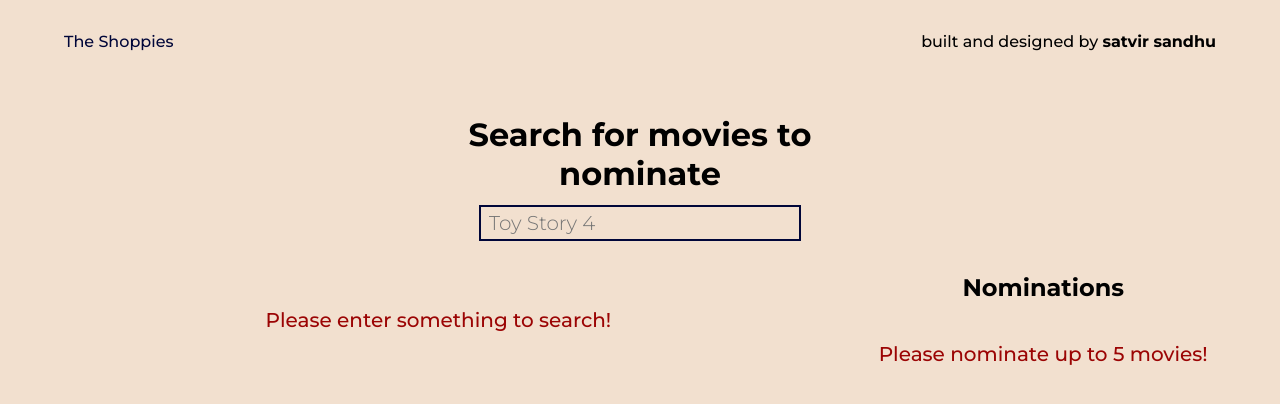
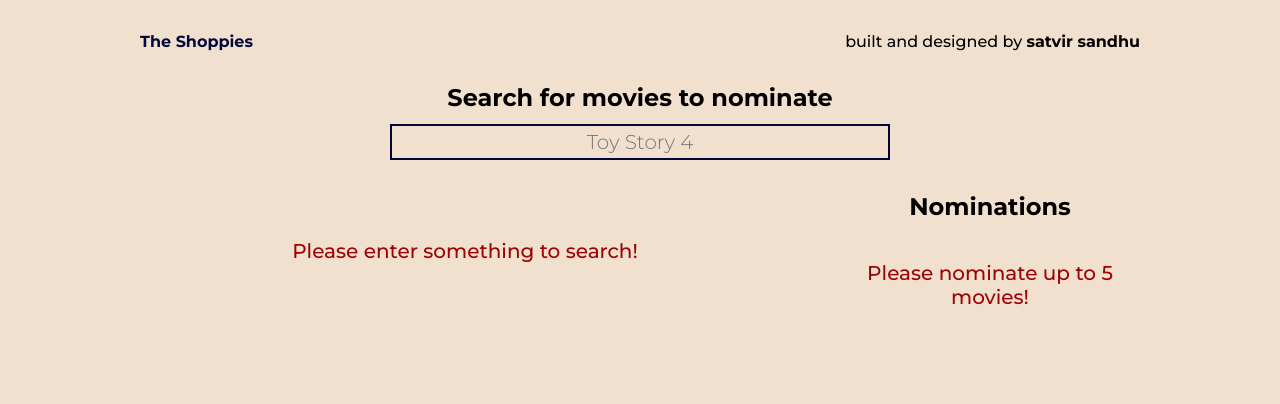
Before and after one commit to satv1r/Shoppies-W21, a React (Create React App) app: page /search in a window 1280 px wide. Shown: the top 404 px of the page. Built offline with nearby package versions, Linux system fonts and the light colour scheme.

Commit message:
got alot done

```diff
--- a/src/App.js
+++ b/src/App.js
@@ -10,6 +10,7 @@ function App() {
   const [nominations, setNominations] = useState([]);
   const [loading, setLoading] = useState(false);
   const [tooMany, setTooMany] = useState(false);
+  const [viewNominations, setViewNominations] = useState(false);
 
   // fetch movies based on input
   const fetchMovies = async () => {
@@ -74,6 +75,10 @@ function App() {
     setInput(e.target.value);
   };
 
+  const toggleViewNominations = () => {
+    setViewNominations(!viewNominations);
+  };
+
   // initial setup
   useEffect(() => {
     if (localStorage.getItem("nominations")) {
@@ -109,11 +114,17 @@ function App() {
       <header>
         <nav>
           <div className="container">
+            <button className="mobileSwitcher" onClick={toggleViewNominations}>
+              {viewNominations && <i class="fas fa-trophy"></i>}
+              {!viewNominations && <i class="fas fa-search"></i>}
+            </button>
             <ul>
-              <li>
-                <Link to="/"> The Shoppies </Link>
+              <li className="logo">
+                <Link to="/">
+                  <strong>The Shoppies</strong>
+                </Link>
               </li>
-              <li>
+              <li className="plug">
                 built and designed by <strong>satvir sandhu</strong>
               </li>
             </ul>
@@ -134,6 +145,7 @@ function App() {
               movies={movies}
               loading={loading}
               tooMany={tooMany}
+              viewNominations={viewNominations}
             />
           </Route>
           <Route
--- a/src/styles/index.css
+++ b/src/styles/index.css
@@ -7,18 +7,52 @@
 }
 
 .container {
-  max-width: 1440px;
+  max-width: 320px;
   width: 90%;
   margin: 0 auto;
 }
 
+@media (min-width: 768px) {
+  .container {
+    max-width: 720px;
+  }
+}
+
+@media (min-width: 1000px) {
+  .container {
+    max-width: 1000px;
+  }
+}
+
 h1 {
   font-size: 4rem;
+  font-size: 2.25rem;
+  text-align: center;
+}
+
+@media (min-width: 768px) {
+  h1 {
+    font-size: 3.5rem;
+  }
+}
+
+@media (min-width: 1000px) {
+  h1 {
+    font-size: 4rem;
+    text-align: left;
+  }
 }
 
 h2 {
   font-weight: 700;
   font-size: 1.5rem;
+  font-size: 1.25rem;
+}
+
+@media (min-width: 768px) {
+  h2 {
+    font-size: 1.5rem;
+  }
 }
 
 h3 {
@@ -29,6 +63,13 @@ h3 {
 p {
   font-weight: 300;
   font-size: 1rem;
+  text-align: center;
+}
+
+@media (min-width: 1000px) {
+  p {
+    text-align: left;
+  }
 }
 
 p.error {
@@ -87,7 +128,14 @@ header {
   background: #f2e0cf;
   width: 100vw;
   min-height: 100vh;
-  height: 100%;
+}
+
+@media not all and (min-resolution: 0.001dpcm) {
+  @supports (-webkit-appearance: none) and (stroke-color: transparent) {
+    header {
+      min-height: -webkit-fill-available;
+    }
+  }
 }
 
 header .content {
@@ -115,7 +163,13 @@ header .right {
 }
 
 header .left {
-  width: 60%;
+  width: 100%;
+}
+
+@media (min-width: 1000px) {
+  header .left {
+    width: 60%;
+  }
 }
 
 nav {
@@ -127,13 +181,31 @@ nav ul {
   display: -webkit-box;
   display: -ms-flexbox;
   display: flex;
-  -webkit-box-pack: justify;
-      -ms-flex-pack: justify;
-          justify-content: space-between;
+  -webkit-box-pack: center;
+      -ms-flex-pack: center;
+          justify-content: center;
+}
+
+@media (min-width: 1000px) {
+  nav ul {
+    -webkit-box-pack: justify;
+        -ms-flex-pack: justify;
+            justify-content: space-between;
+  }
 }
 
 nav li {
   list-style: none;
+}
+
+nav .plug {
+  display: none;
+}
+
+@media (min-width: 1000px) {
+  nav .plug {
+    display: block;
+  }
 }
 
 .heading {
@@ -142,20 +214,44 @@ nav li {
 
 .subHeading {
   font-size: 2.75rem;
+  font-size: 1.5rem;
+}
+
+@media (min-width: 768px) {
+  .subHeading {
+    font-size: 2rem;
+  }
 }
 
 .navToSearch {
-  margin-top: 1.5rem;
   width: -webkit-fit-content;
   width: -moz-fit-content;
   width: fit-content;
-  padding: 0.75rem 1rem;
+  padding: 0.5rem 0.75rem;
   font-size: 1.75rem;
+  font-size: 1rem;
   border-radius: 50px;
+  border-radius: 20px;
   background: #000639;
   color: #f2e0cf;
   border: none;
   text-decoration: none;
+  margin: 0 auto;
+  margin-top: 1.5rem;
+}
+
+@media (min-width: 768px) {
+  .navToSearch {
+    padding: 0.75rem 1rem;
+    font-size: 1.5rem;
+    border-radius: 40px;
+  }
+}
+
+@media (min-width: 1000px) {
+  .navToSearch {
+    margin: 1.5rem 0 0 0;
+  }
 }
 
 .navToSearch:hover {
@@ -176,6 +272,7 @@ nav li {
       -ms-flex-align: center;
           align-items: center;
   width: 320px;
+  display: none;
 }
 
 .gallery .poster {
@@ -241,9 +338,50 @@ nav li {
           transform: translate3d(30%, -40%, 0) skew(-5deg, 12deg);
 }
 
+@media (min-width: 1000px) {
+  .gallery {
+    display: -webkit-box;
+    display: -ms-flexbox;
+    display: flex;
+  }
+}
+
+@media (min-width: 768px) {
+  .searchPage {
+    height: calc(100vh - 83px);
+    display: -webkit-box;
+    display: -ms-flexbox;
+    display: flex;
+    -webkit-box-orient: vertical;
+    -webkit-box-direction: normal;
+        -ms-flex-direction: column;
+            flex-direction: column;
+    -webkit-box-pack: center;
+        -ms-flex-pack: center;
+            justify-content: center;
+    -webkit-transform: translateY(-83px);
+            transform: translateY(-83px);
+  }
+}
+
+@media (min-width: 1000px) {
+  .searchPage {
+    -webkit-box-pack: start;
+        -ms-flex-pack: start;
+            justify-content: flex-start;
+    -webkit-transform: translateY(0);
+            transform: translateY(0);
+    height: -webkit-fit-content;
+    height: -moz-fit-content;
+    height: fit-content;
+  }
+}
+
 .searchForm {
   margin: 2rem auto;
+  margin: 0 0 2rem 0;
   width: 40%;
+  width: 100%;
   display: -webkit-box;
   display: -ms-flexbox;
   display: flex;
@@ -261,11 +399,18 @@ nav li {
 }
 
 .searchForm h1 {
-  font-size: 2rem;
+  font-size: 1.25rem;
+}
+
+@media (min-width: 768px) {
+  .searchForm h1 {
+    text-align: center;
+    font-size: 1.5rem;
+  }
 }
 
 .searchForm input {
-  width: 70%;
+  width: 100%;
   background-color: #f2e0cf;
   outline: none;
   border: 2px solid #000639;
@@ -273,6 +418,13 @@ nav li {
   padding: 0.25rem 0.5rem;
   font-size: 1.25rem;
   font-weight: 300;
+  text-align: center;
+}
+
+@media (min-width: 768px) {
+  .searchForm input {
+    width: 50%;
+  }
 }
 
 .presentation {
@@ -286,7 +438,14 @@ nav li {
 
 .results,
 .message {
-  width: 65%;
+  width: 100%;
+}
+
+@media (min-width: 1000px) {
+  .results,
+  .message {
+    width: 65%;
+  }
 }
 
 .message {
@@ -324,7 +483,7 @@ nav li {
   -webkit-box-pack: justify;
       -ms-flex-pack: justify;
           justify-content: space-between;
-  margin: 2.5rem 0;
+  margin: 2rem 0 1rem 0;
 }
 
 .cards .buttons {
@@ -338,6 +497,7 @@ nav li {
   -webkit-box-align: center;
       -ms-flex-align: center;
           align-items: center;
+  margin-bottom: 2rem;
 }
 
 .cards .buttons p {
@@ -345,7 +505,7 @@ nav li {
 }
 
 .card {
-  width: 45%;
+  width: 100%;
   display: -webkit-box;
   display: -ms-flexbox;
   display: flex;
@@ -353,6 +513,16 @@ nav li {
       -ms-flex-pack: justify;
           justify-content: space-between;
   margin-bottom: 1.25rem;
+}
+
+@media (min-width: 768px) {
+  .card {
+    width: 45%;
+  }
+}
+
+.card p {
+  text-align: left;
 }
 
 .card .image {
@@ -399,6 +569,7 @@ nav li {
 .nominations {
   width: 30%;
   text-align: center;
+  display: none;
 }
 
 .nominations h3 {
@@ -412,3 +583,50 @@ nav li {
 .nominations ul {
   margin: 2.5rem 0 1rem 0;
 }
+
+@media (min-width: 1000px) {
+  .nominations {
+    display: block;
+  }
+  .nominations p {
+    text-align: center;
+  }
+}
+
+.nominations.mobile {
+  display: block;
+  width: 100%;
+}
+
+.mobileSwitcher {
+  position: absolute;
+  top: 1rem;
+  right: 1rem;
+  background: #000639;
+  width: 2.5rem;
+  height: 2.5rem;
+  border-radius: 50%;
+  display: -webkit-box;
+  display: -ms-flexbox;
+  display: flex;
+  -webkit-box-pack: center;
+      -ms-flex-pack: center;
+          justify-content: center;
+  -webkit-box-align: center;
+      -ms-flex-align: center;
+          align-items: center;
+  color: #f2e0cf;
+}
+
+@media (min-width: 768px) {
+  .mobileSwitcher {
+    width: 3rem;
+    height: 3rem;
+  }
+}
+
+@media (min-width: 1000px) {
+  .mobileSwitcher {
+    display: none;
+  }
+}
--- a/src/styles/sass/index.scss
+++ b/src/styles/sass/index.scss
@@ -16,20 +16,41 @@ $accent-color: #95bf47;
 
 // Utilities
 .container {
-  max-width: 1440px;
+  max-width: 320px;
   width: 90%;
   margin: 0 auto;
+  @include mq(iPad) {
+    max-width: 720px;
+  }
+  @include mq(smallLaptop) {
+    max-width: 1000px;
+  }
 }
 
 // General Styles
 
 h1 {
   font-size: 4rem;
+  font-size: 2.25rem;
+  text-align: center;
+
+  @include mq(iPad) {
+    font-size: 3.5rem;
+  }
+
+  @include mq(smallLaptop) {
+    font-size: 4rem;
+    text-align: left;
+  }
 }
 
 h2 {
   font-weight: 700;
   font-size: 1.5rem;
+  font-size: 1.25rem;
+  @include mq(iPad) {
+    font-size: 1.5rem;
+  }
 }
 
 h3 {
@@ -40,6 +61,10 @@ h3 {
 p {
   font-weight: 300;
   font-size: 1rem;
+  text-align: center;
+  @include mq(smallLaptop) {
+    text-align: left;
+  }
 }
 
 p.error {
@@ -97,7 +122,12 @@ header {
   background: $secondary-color;
   width: 100vw;
   min-height: 100vh;
-  height: 100%;
+
+  @media not all and (min-resolution: 0.001dpcm) {
+    @supports (-webkit-appearance: none) and (stroke-color: transparent) {
+      min-height: -webkit-fill-available;
+    }
+  }
 
   .content {
     display: flex;
@@ -113,7 +143,10 @@ header {
   }
 
   .left {
-    width: 60%;
+    width: 100%;
+    @include mq(smallLaptop) {
+      width: 60%;
+    }
   }
 }
 
@@ -123,11 +156,22 @@ nav {
 
   ul {
     display: flex;
-    justify-content: space-between;
+
+    justify-content: center;
+    @include mq(smallLaptop) {
+      justify-content: space-between;
+    }
   }
 
   li {
     list-style: none;
+  }
+
+  .plug {
+    display: none;
+    @include mq(smallLaptop) {
+      display: block;
+    }
   }
 }
 
@@ -138,18 +182,37 @@ nav {
 
 .subHeading {
   font-size: 2.75rem;
+  font-size: 1.5rem;
+  @include mq(iPad) {
+    font-size: 2rem;
+  }
 }
 
 .navToSearch {
-  margin-top: 1.5rem;
   width: fit-content;
-  padding: 0.75rem 1rem;
+
+  padding: 0.5rem 0.75rem;
   font-size: 1.75rem;
+  font-size: 1rem;
   border-radius: 50px;
+  border-radius: 20px;
   background: $primary-color;
   color: $secondary-color;
   border: none;
   text-decoration: none;
+  margin: 0 auto;
+  margin-top: 1.5rem;
+
+  @include mq(iPad) {
+    padding: 0.75rem 1rem;
+    font-size: 1.5rem;
+    border-radius: 40px;
+  }
+
+  @include mq(smallLaptop) {
+    margin: 1.5rem 0 0 0;
+  }
+
   &:hover {
     cursor: pointer;
     background: $accent-color;
@@ -206,13 +269,37 @@ nav {
       transform: translate3d(30%, -40%, 0) skew(-5deg, 12deg);
     }
   }
+
+  // not visible in mobile
+  display: none;
+
+  @include mq(smallLaptop) {
+    display: flex;
+  }
 }
 
 // Search Page
+.searchPage {
+  @include mq(iPad) {
+    height: calc(100vh - 83px);
+    display: flex;
+    flex-direction: column;
+    justify-content: center;
+    transform: translateY(-83px);
+  }
+
+  @include mq(smallLaptop) {
+    justify-content: flex-start;
+    transform: translateY(0);
+    height: fit-content;
+  }
+}
 
 .searchForm {
   margin: 2rem auto;
+  margin: 0 0 2rem 0;
   width: 40%;
+  width: 100%;
   display: flex;
   flex-wrap: wrap;
   justify-content: center;
@@ -222,10 +309,14 @@ nav {
     margin-bottom: 0.75rem;
   }
   h1 {
-    font-size: 2rem;
+    font-size: 1.25rem;
+    @include mq(iPad) {
+      text-align: center;
+      font-size: 1.5rem;
+    }
   }
   input {
-    width: 70%;
+    width: 100%;
     background-color: $secondary-color;
     outline: none;
     border: 2px solid $primary-color;
@@ -233,6 +324,10 @@ nav {
     padding: 0.25rem 0.5rem;
     font-size: 1.25rem;
     font-weight: 300;
+    text-align: center;
+    @include mq(iPad) {
+      width: 50%;
+    }
   }
 }
 
@@ -243,7 +338,10 @@ nav {
 
 .results,
 .message {
-  width: 65%;
+  width: 100%;
+  @include mq(smallLaptop) {
+    width: 65%;
+  }
 }
 
 .message {
@@ -265,18 +363,20 @@ nav {
 
 .cards {
   width: 100%;
+
   ul {
     width: 100%;
     display: flex;
     flex-wrap: wrap;
     justify-content: space-between;
-    margin: 2.5rem 0;
+    margin: 2rem 0 1rem 0;
   }
   .buttons {
     width: 100%;
     display: flex;
     justify-content: center;
     align-items: center;
+    margin-bottom: 2rem;
 
     p {
       margin: 0 2rem;
@@ -285,10 +385,17 @@ nav {
 }
 
 .card {
-  width: 45%;
+  width: 100%;
+  @include mq(iPad) {
+    width: 45%;
+  }
   display: flex;
   justify-content: space-between;
   margin-bottom: 1.25rem;
+
+  p {
+    text-align: left;
+  }
 
   .image {
     width: 35%;
@@ -333,4 +440,42 @@ nav {
   ul {
     margin: 2.5rem 0 1rem 0;
   }
+
+  display: none;
+
+  @include mq(smallLaptop) {
+    display: block;
+
+    p {
+      text-align: center;
+    }
+  }
 }
+
+.nominations.mobile {
+  display: block;
+  width: 100%;
+}
+
+.mobileSwitcher {
+  position: absolute;
+  top: 1rem;
+  right: 1rem;
+  background: $primary-color;
+  width: 2.5rem;
+  height: 2.5rem;
+  border-radius: 50%;
+  display: flex;
+  justify-content: center;
+  align-items: center;
+  color: $secondary-color;
+
+  @include mq(iPad) {
+    width: 3rem;
+    height: 3rem;
+  }
+
+  @include mq(smallLaptop) {
+    display: none;
+  }
+}
```
Also changed, not shown: src/components/Results.js (+6 -7 lines), src/pages/Search.js (+41 -0 lines).
